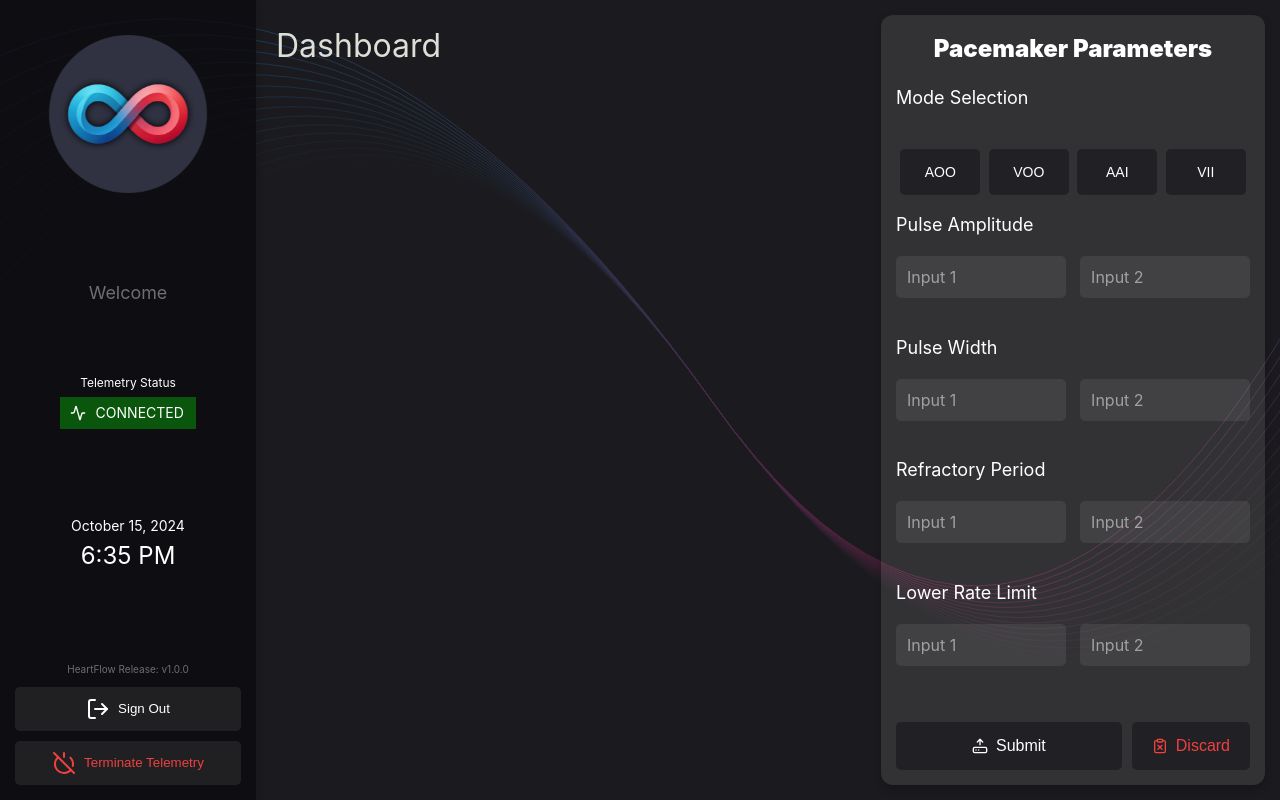
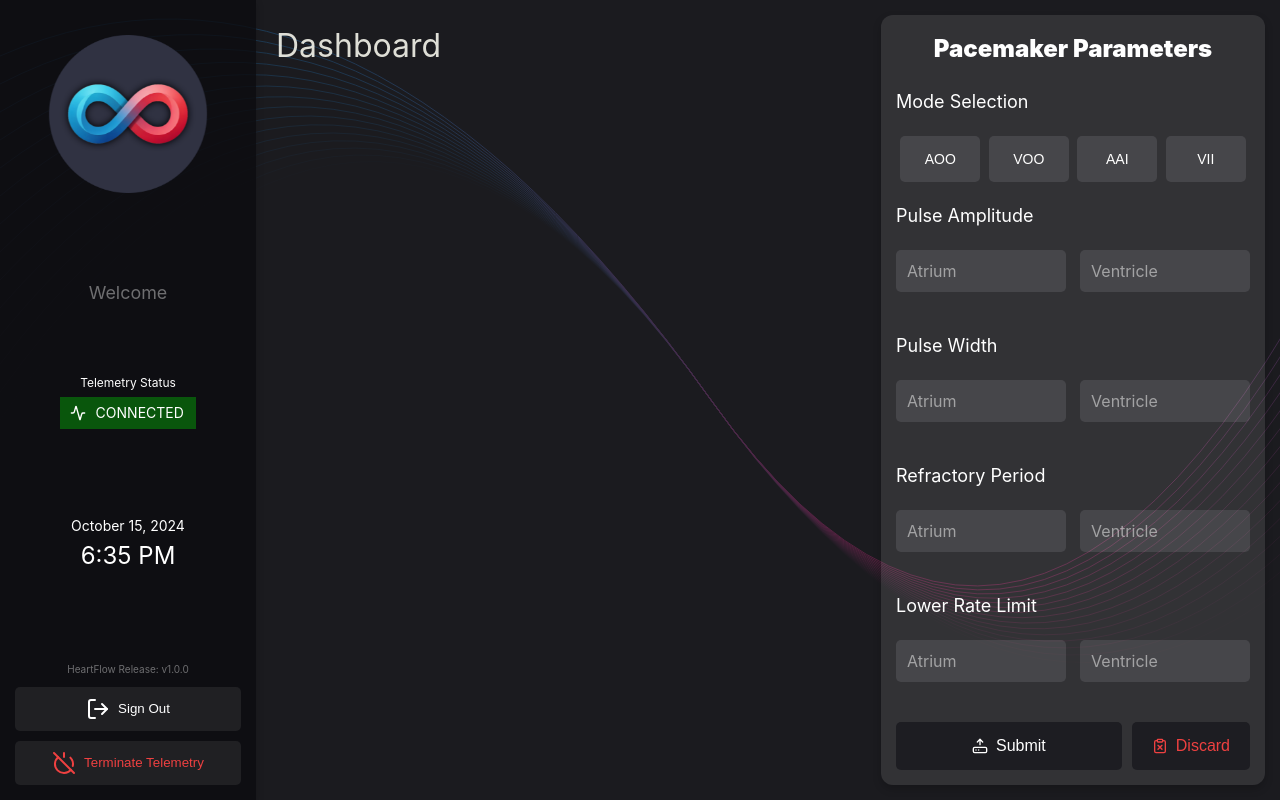
Before and after one commit to andrewderango/HeartFlow, a React (Vite) app in the folder dcm/src/renderer/: page /#/dashboard in a window 1280 px wide. Built offline with nearby package versions, Linux system fonts and the light colour scheme.

Commit message:
minor styling changes for right sidebar

```diff
--- a/dcm/src/renderer/src/pages/Dashboard/Dashboard.css
+++ b/dcm/src/renderer/src/pages/Dashboard/Dashboard.css
@@ -167,7 +167,7 @@
 }
 
 .input-field {
-  background: rgba(255, 255, 255, 0.075);
+  background: rgba(255, 255, 255, 0.10);
   border-radius: 5px;
   border: 1px solid transparent;
   outline: 1px solid transparent;
@@ -176,6 +176,7 @@
   padding: 10px;
   width: 48%;
   font-size: 16px;
+  transition: ease-in-out 0.3s;
 }
 
 .input-field::placeholder {
@@ -183,19 +184,20 @@
 }
 
 .input-field:focus {
+  background: rgba(255, 255, 255, 0.15);
   border: 1px solid transparent;
   outline: 1px solid rgba(255, 255, 255, 0.9);
+  transition: ease-in-out 0.2s;
 }
 
 .button-row {
   display: flex;
   justify-content: space-around;
   width: 100%;
-  margin-top: 20px;
 }
 
 .mode-button {
-  background: rgba(27, 27, 31, 0.75);
+  background: rgba(255, 255, 255, 0.10);;
   border-radius: 5px;
   border: none;
   color: white;
@@ -207,7 +209,7 @@
 }
 
 .mode-button:hover {
-  background: rgba(27, 27, 31, 1.0);
+  background: rgba(255, 255, 255, 0.15);
   transition: ease-in-out 0.3s;
 }
 
@@ -215,12 +217,11 @@
   width: 100%;
   display: flex;
   justify-content: center;
-  margin-top: 20px;
   gap: 10px;
 }
 
 .submit-button {
-  background: rgba(27, 27, 31, 0.75);
+  background: rgba(27, 27, 31, 0.85);
   border-radius: 5px;
   border: none;
   color: white;
@@ -235,7 +236,7 @@
 }
 
 .discard-button {
-  background: rgba(27, 27, 31, 0.75);
+  background: rgba(27, 27, 31, 0.85);
   border-radius: 5px;
   border: none;
   color: rgb(238, 65, 65);
--- a/dcm/src/renderer/src/pages/Dashboard/Dashboard.tsx
+++ b/dcm/src/renderer/src/pages/Dashboard/Dashboard.tsx
@@ -79,23 +79,23 @@ function Dashboard(): JSX.Element {
         </div>
         <h3>Pulse Amplitude</h3>
         <div className="input-row">
-          <input type="text" className="input-field" placeholder="Input 1" />
-          <input type="text" className="input-field" placeholder="Input 2" />
+          <input type="text" className="input-field" placeholder="Atrium" />
+          <input type="text" className="input-field" placeholder="Ventricle" />
         </div>
         <h3>Pulse Width</h3>
         <div className="input-row">
-          <input type="text" className="input-field" placeholder="Input 1" />
-          <input type="text" className="input-field" placeholder="Input 2" />
+          <input type="text" className="input-field" placeholder="Atrium" />
+          <input type="text" className="input-field" placeholder="Ventricle" />
         </div>
         <h3>Refractory Period</h3>
         <div className="input-row">
-          <input type="text" className="input-field" placeholder="Input 1" />
-          <input type="text" className="input-field" placeholder="Input 2" />
+          <input type="text" className="input-field" placeholder="Atrium" />
+          <input type="text" className="input-field" placeholder="Ventricle" />
         </div>
         <h3>Lower Rate Limit</h3>
         <div className="input-row">
-          <input type="text" className="input-field" placeholder="Input 1" />
-          <input type="text" className="input-field" placeholder="Input 2" />
+          <input type="text" className="input-field" placeholder="Atrium" />
+          <input type="text" className="input-field" placeholder="Ventricle" />
         </div>
         <div className="button-container">
           <button className="submit-button" type="button">
```
